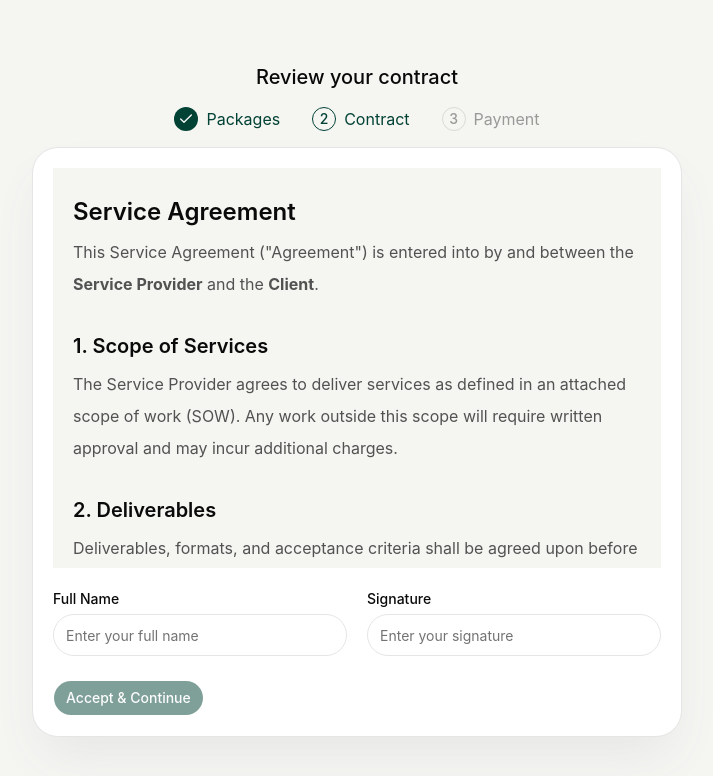
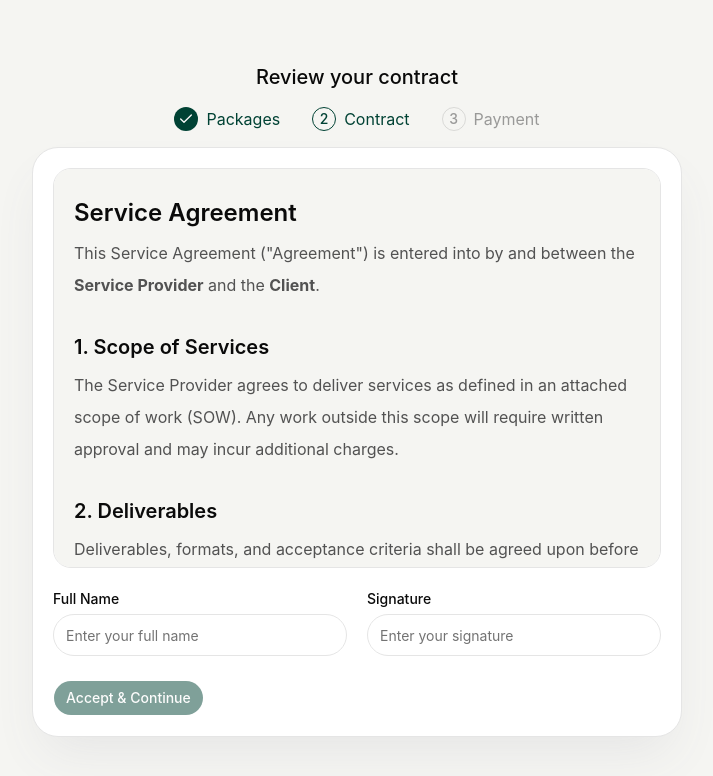
Before and after one commit to langf00rd/media-crm, a Next.js app: page /book/sarah-captures in a window 1280 px wide. Both pictures are taken after a click on the element 483 px from the left and 442 px from the top of the page. Shown: the top 776 px of the page, without its empty margins (283-996 px from the left). Built offline with nearby package versions, Linux system fonts and the light colour scheme.

Commit message:
style: style

```diff
--- a/app/book/[providerId]/page.tsx
+++ b/app/book/[providerId]/page.tsx
@@ -110,7 +110,7 @@ function ContractView() {
 
   return (
     <div>
-      <div className="prose prose-sm p-5 bg-background h-[50vh] overflow-y-scroll mb-6 max-w-none">
+      <div className="prose prose-sm p-5 rounded-2xl border bg-background h-[50vh] overflow-y-scroll mb-6 max-w-none">
         <ReactMarkdown>{renderedContent}</ReactMarkdown>
       </div>
 
```
